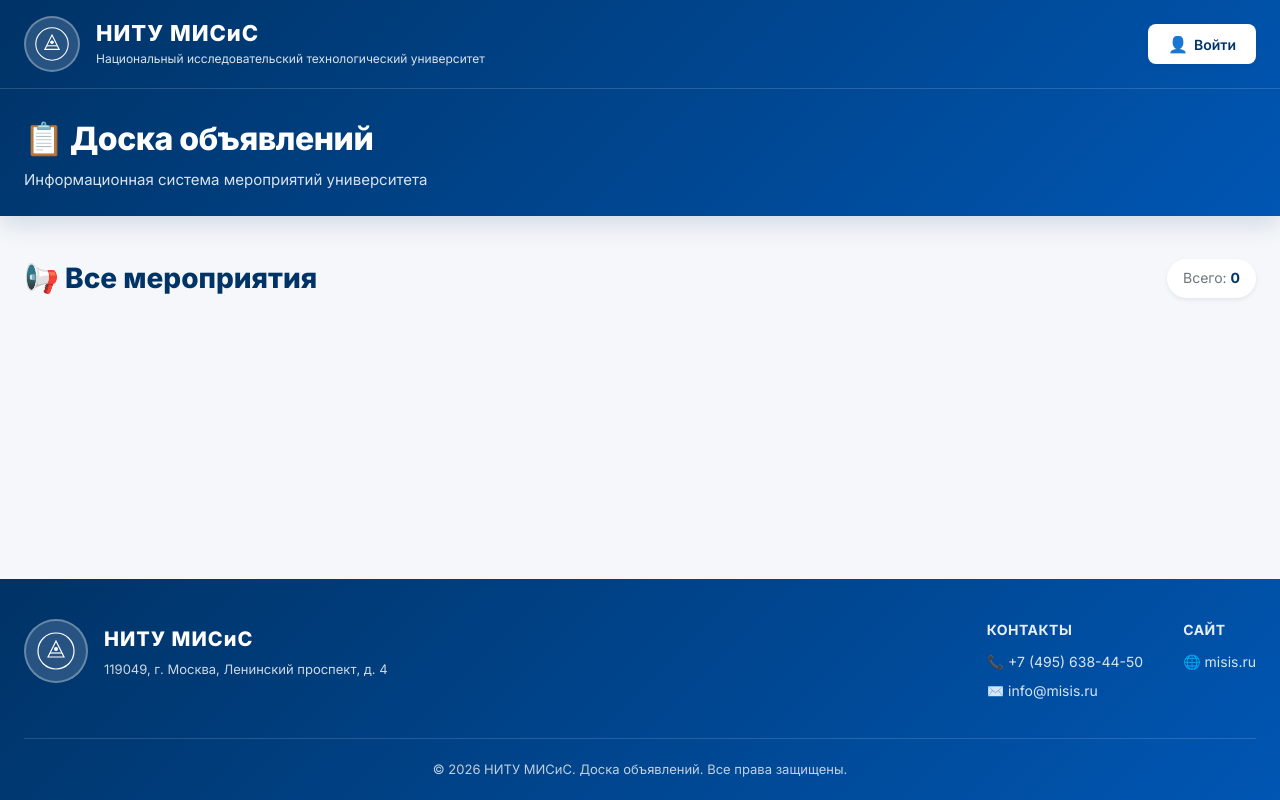
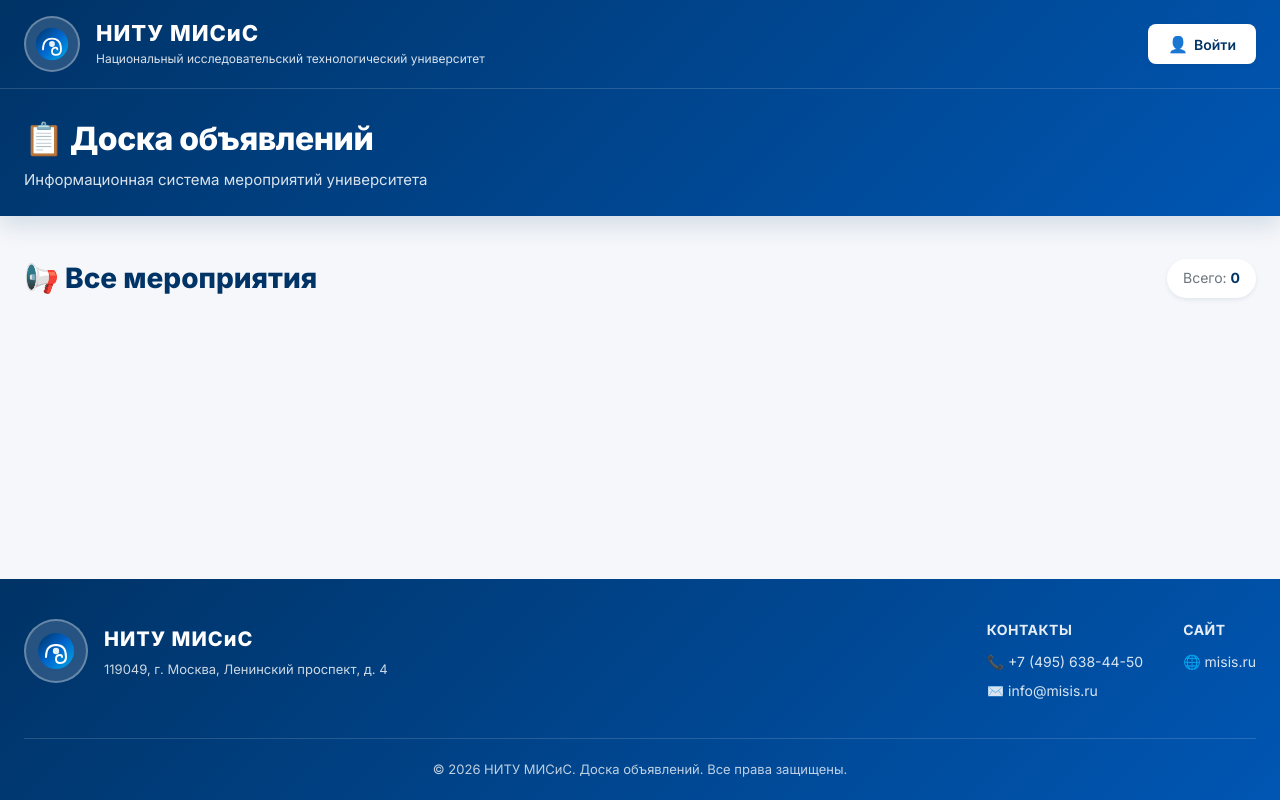
Before and after one commit to Landysh-max/announcement-board, a plain HTML site: page index.html in a window 1280 px wide. Drawn offline with Linux system fonts and the light colour scheme; no server answers.

Commit message:
Update index.html

```diff
--- a/index.html
+++ b/index.html
@@ -16,11 +16,18 @@
                     <div class="logo-container">
                         <div class="logo-icon">
                             <svg viewBox="0 0 100 100" xmlns="http://www.w3.org/2000/svg">
-                                <circle cx="50" cy="50" r="45" fill="none" stroke="white" stroke-width="3"/>
-                                <path d="M30 65 L50 25 L70 65 Z" fill="none" stroke="white" stroke-width="3"/>
-                                <line x1="35" y1="55" x2="65" y2="55" stroke="white" stroke-width="3"/>
-                                <circle cx="50" cy="45" r="5" fill="white"/>
-                            </svg>
+    <defs>
+        <linearGradient id="misisGrad" x1="0%" y1="0%" x2="100%" y2="100%">
+            <stop offset="0%" style="stop-color:#003366;stop-opacity:1" />
+            <stop offset="50%" style="stop-color:#0066cc;stop-opacity:1" />
+            <stop offset="100%" style="stop-color:#00a8e8;stop-opacity:1" />
+        </linearGradient>
+    </defs>
+    <circle cx="50" cy="50" r="45" fill="url(#misisGrad)"/>
+    <path d="M 25 65 Q 25 35 50 35 Q 75 35 75 65 Q 75 80 60 80 Q 50 80 50 70 Q 50 60 60 60 Q 65 60 65 65"
+          fill="none" stroke="white" stroke-width="5" stroke-linecap="round"/>
+    <circle cx="50" cy="50" r="8" fill="white" opacity="0.9"/>
+</svg>
                         </div>
                         <div class="university-name">
                             <div class="university-short">НИТУ МИСиС</div>
@@ -177,11 +184,18 @@
                 <div class="footer-logo">
                     <div class="footer-logo-icon">
                         <svg viewBox="0 0 100 100" xmlns="http://www.w3.org/2000/svg">
-                            <circle cx="50" cy="50" r="45" fill="none" stroke="white" stroke-width="3"/>
-                            <path d="M30 65 L50 25 L70 65 Z" fill="none" stroke="white" stroke-width="3"/>
-                            <line x1="35" y1="55" x2="65" y2="55" stroke="white" stroke-width="3"/>
-                            <circle cx="50" cy="45" r="5" fill="white"/>
-                        </svg>
+    <defs>
+        <linearGradient id="misisGrad" x1="0%" y1="0%" x2="100%" y2="100%">
+            <stop offset="0%" style="stop-color:#003366;stop-opacity:1" />
+            <stop offset="50%" style="stop-color:#0066cc;stop-opacity:1" />
+            <stop offset="100%" style="stop-color:#00a8e8;stop-opacity:1" />
+        </linearGradient>
+    </defs>
+    <circle cx="50" cy="50" r="45" fill="url(#misisGrad)"/>
+    <path d="M 25 65 Q 25 35 50 35 Q 75 35 75 65 Q 75 80 60 80 Q 50 80 50 70 Q 50 60 60 60 Q 65 60 65 65"
+          fill="none" stroke="white" stroke-width="5" stroke-linecap="round"/>
+    <circle cx="50" cy="50" r="8" fill="white" opacity="0.9"/>
+</svg>
                     </div>
                     <div class="footer-text">
                         <div class="footer-university">НИТУ МИСиС</div>
```
